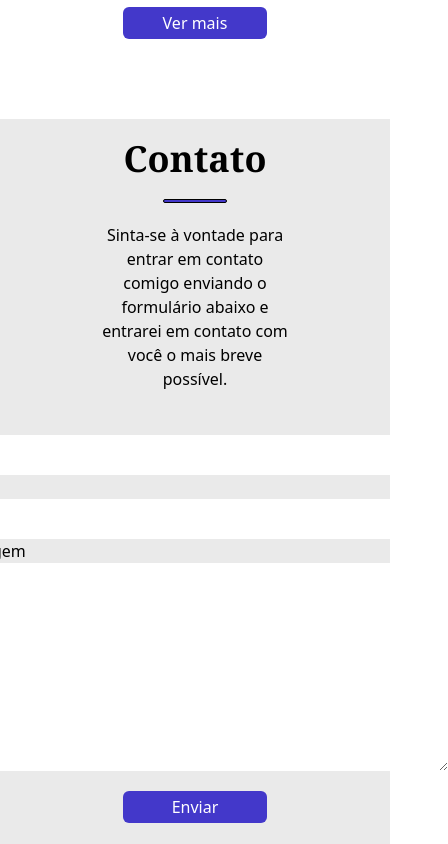
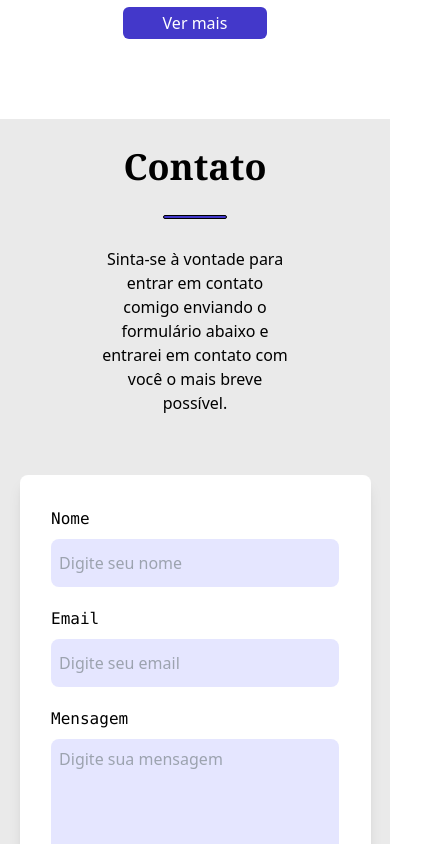
Before and after one commit to JRaamos/portfolio, a React (Vite) app: page / in a window 390 px wide. Shown: the part 5220-6064 px from the top of the page, 448 px wide, since content can reach past the window. Built offline with nearby package versions, Linux system fonts and the light colour scheme.

Commit message:
feat: adiciona forms para o contact, responsividade e stylo

```diff
--- a/package.json
+++ b/package.json
@@ -27,6 +27,7 @@
     "react-sidebar": "^3.0.2"
   },
   "devDependencies": {
+    "@tailwindcss/forms": "^0.5.7",
     "@trybe/eslint-config-frontend": "^1.11.4",
     "@types/react": "^18.2.43",
     "@types/react-dom": "^18.2.17",
--- a/public/locales/en/translation.json
+++ b/public/locales/en/translation.json
@@ -30,5 +30,9 @@
     }
   },
   "buttonDetails": "View more",
-  "contactSubTitle": "Feel free to Contact me by submitting the form below and I will get back to you as soon as possible."
+  "contactSubTitle": "Feel free to Contact me by submitting the form below and I will get back to you as soon as possible.",
+  "name": "Enter your name",
+  "email": "Enter your email",
+  "message": "Enter your message",
+  "buttonSubmit": "Submit"
 }
--- a/public/locales/pt/translation.json
+++ b/public/locales/pt/translation.json
@@ -31,5 +31,9 @@
     }
   },
   "buttonDetails": "Ver mais",
-  "contactSubTitle": "Sinta-se à vontade para entrar em contato comigo enviando o formulário abaixo e entrarei em contato com você o mais breve possível."
+  "contactSubTitle": "Sinta-se à vontade para entrar em contato comigo enviando o formulário abaixo e entrarei em contato com você o mais breve possível.",
+  "name": "Digite seu nome",
+  "email": "Digite seu email",
+  "message": "Digite sua mensagem",
+  "buttonSubmit": "Enviar"
 }
--- a/src/components/Contacts.tsx
+++ b/src/components/Contacts.tsx
@@ -1,28 +1,48 @@
+import { useTranslation } from 'react-i18next';
+
 function Contacts() {
+  const { t } = useTranslation();
   return (
-    <div className="w-full flex items-center justify-center mb-16">
-      <form className="flex flex-col w-full items-center">
-        <div className="flex flex-col">
-          <label htmlFor="name">
+    <div className="w-full flex items-center justify-center mb-16 mt-10">
+      <form
+        className="flex flex-col max-w-[70vh] p-6 items-center
+        rounded-lg shadow-lg bg-[#fffffffb] w-[90%] dark:bg-slate-600"
+      >
+        <div className="flex flex-col w-[95%] max-w-[60vh]">
+          <label htmlFor="name" className="mb-2 mt-2 font-mono">
             Nome
           </label>
-          <input type="text" id="name" required className="w-[60vh] h-10 rounded-lg" />
+          <input
+            type="text"
+            id="name"
+            required
+            className=" h-12
+           rounded-lg bg-[#e0e1ffd5] p-2 dark:bg-slate-500"
+            placeholder={ t('name') }
+          />
         </div>
-        <div className="flex flex-col">
-          <label htmlFor="email">
+        <div className="flex flex-col w-[95%] max-w-[60vh]">
+          <label htmlFor="email" className="mb-2 mt-5 font-mono ">
             Email
           </label>
-          <input type="email" id="email" required className="w-[60vh] h-10 rounded-lg" />
+          <input
+            type="email"
+            id="email"
+            required
+            className="h-12 rounded-lg bg-[#e0e1ffd5] p-2 dark:bg-slate-500"
+            placeholder={ t('email') }
+          />
         </div>
-        <div className="flex flex-col">
-          <label htmlFor="message">
+        <div className="flex flex-col w-[95%] max-w-[60vh]">
+          <label htmlFor="message" className="mb-2 mt-5 font-mono">
             Mensagem
           </label>
           <textarea
             id="message"
-            className="w-[60vh] h-52 p-2 rounded-lg"
+            className="h-52 p-2 rounded-lg bg-[#e0e1ffd5] dark:bg-slate-500"
             maxLength={ 500 }
             required
+            placeholder={ t('message') }
           />
         </div>
         <button
@@ -30,7 +50,7 @@ function Contacts() {
           className="bg-indigo-700 text-white p-1 rounded-md w-36 mt-5
           hover:scale-125 transition-all"
         >
-          Enviar
+          {t('buttonSubmit')}
         </button>
       </form>
     </div>
--- a/src/pages/Home.tsx
+++ b/src/pages/Home.tsx
@@ -142,13 +142,13 @@ function Home() {
           <section className="w-1/2">
             <h1
               className="text-4xl font-serif font-bold
-            text-center mt-5"
+            text-center mt-7"
             >
               {t('contact')}
             </h1>
 
             <p
-              className="border border-black w-16 h-1 m-auto my-5
+              className="border border-black w-16 h-1 m-auto my-7
              bg-indigo-700 rounded-xl"
             />
             <p className="text-center my-5">
--- a/tailwind.config.js
+++ b/tailwind.config.js
@@ -22,7 +22,7 @@ export default {
       },
       animation: {
         fadeIn: 'fadeIn 0.8s ease-in-out',
-        fadeOut: 'fadeOut 0.5s ease-in-out forwards', // 'forwards' mantém o estado final
+        fadeOut: 'fadeOut 0.5s ease-in-out forwards',
 
       },
     },
```
Also changed, not shown: 1 other file (tests, documents, lock files or other folders).
